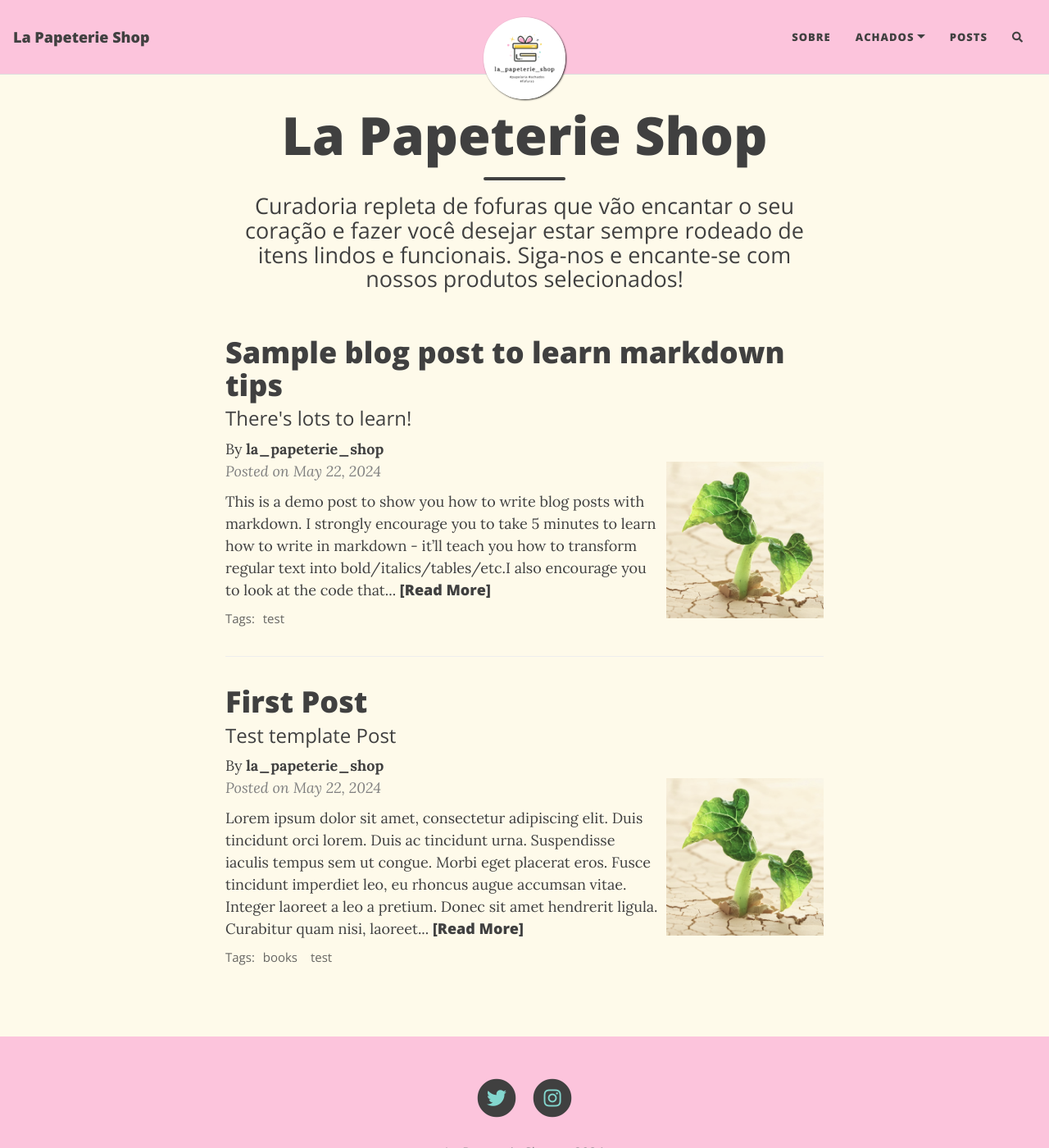
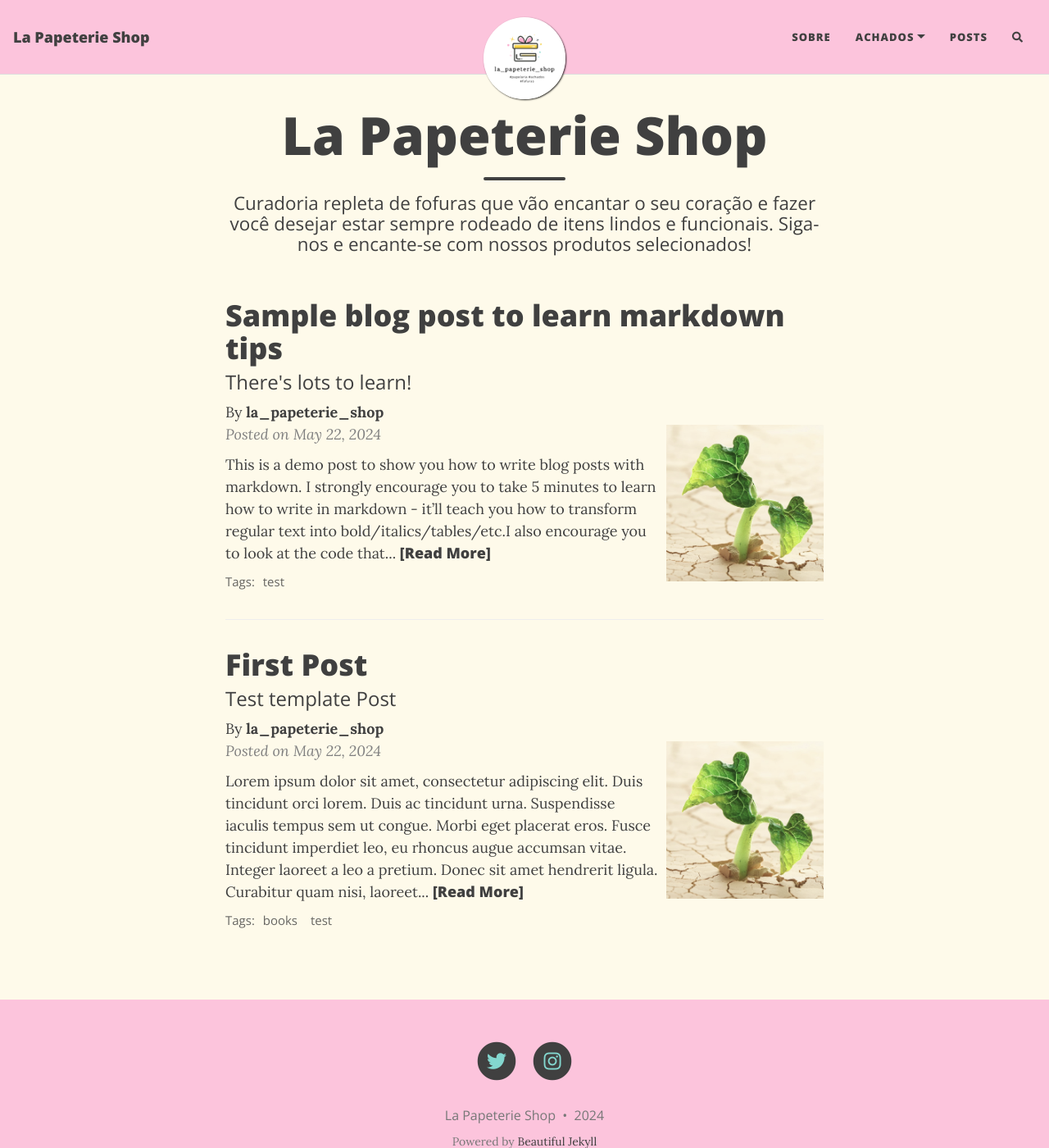
Before and after one commit to lapapeterieshop/lapapeterieshop.github.io, a Jekyll site: the page built from index.html, in a window 1280 px wide and 1400 px high. Shown: the whole window at 82% size. Built offline with Jekyll 4.4.1, drawn with Linux system fonts in a browser that asks for light colours; nearby versions of some CDN libraries; the list of posts is cut into pages by our own code; comment, search, counter and statistics services are not loaded.

Commit message:
feat: Decreased font size subtitle

```diff
--- a/assets/css/beautifuljekyll.css
+++ b/assets/css/beautifuljekyll.css
@@ -718,7 +718,7 @@ nav.top-nav-short-permanent ~ header > .intro-header.big-img {
 }
 .intro-header .page-heading .page-subheading,
 .intro-header .post-heading .post-subheading {
-  font-size: 1.6875rem;
+  font-size: 1.4rem;
   line-height: 1.1;
   display: block;
   font-family: var(--header-font);
```
